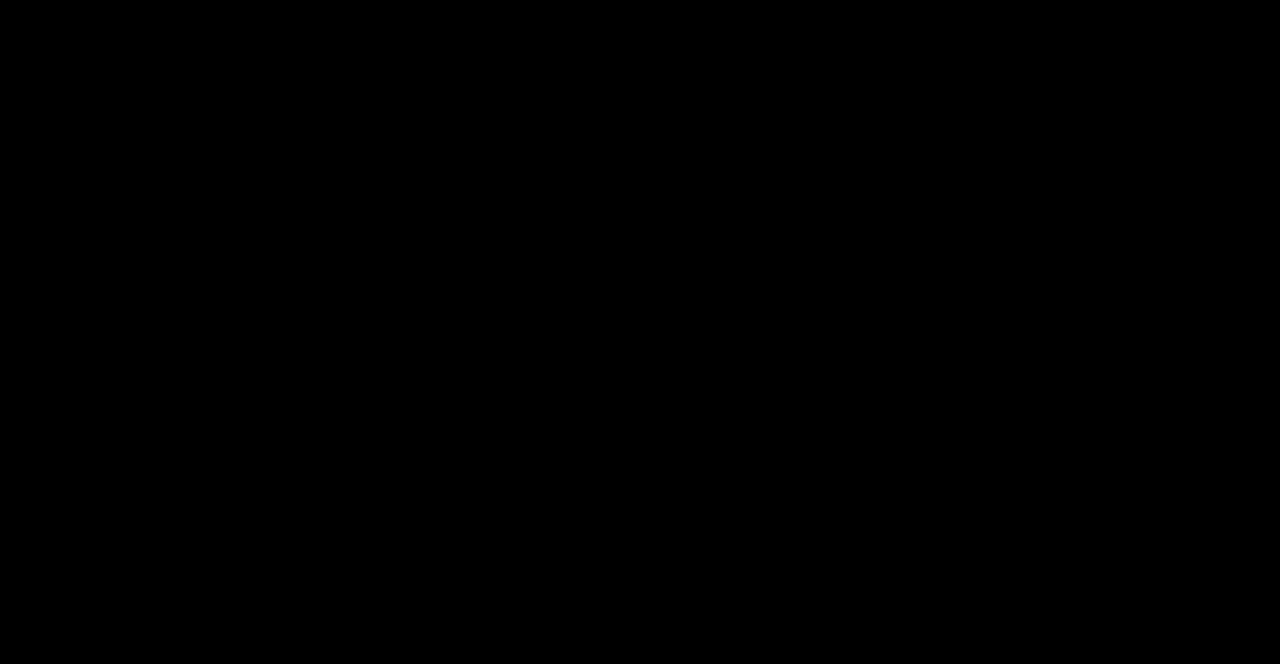
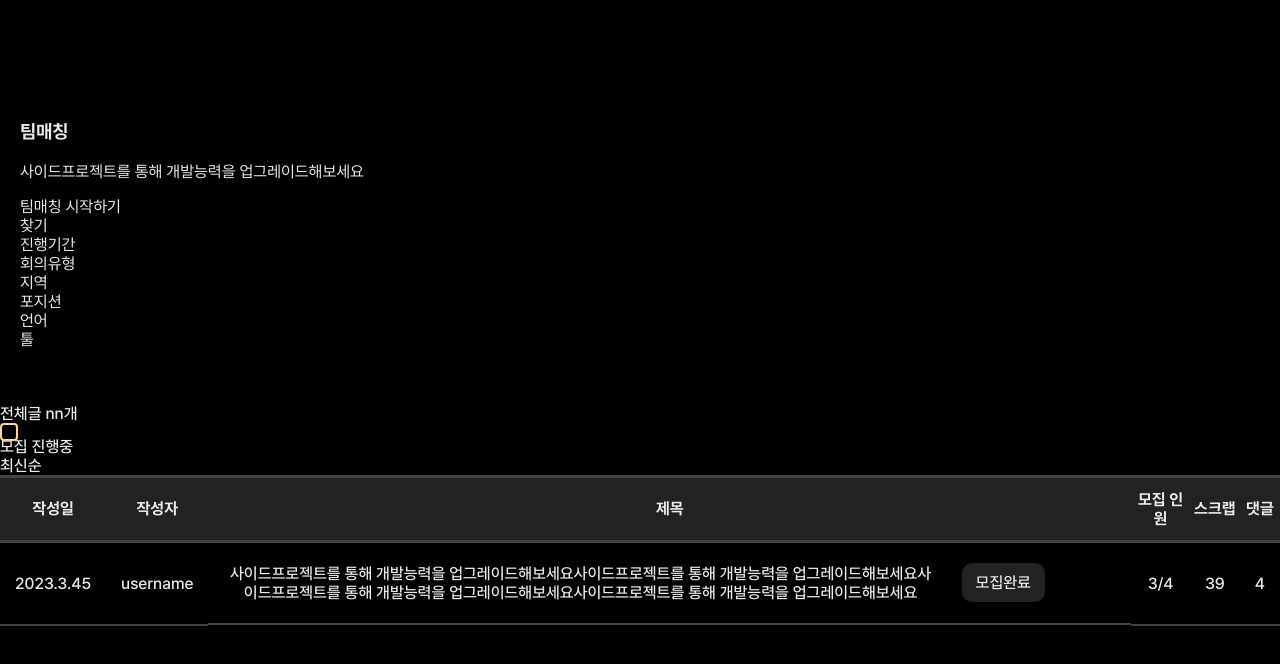
Before and after one commit to gnfnfnr/LetsGitIt, a React (Create React App) app in the folder src/main/resources/frontend/: page /matching in a window 1280 px wide. Before the commit this address had no page. Shown: the top 664 px of the page. Built offline with nearby package versions, Linux system fonts and the light colour scheme.

Commit message:
feat: match table

```diff
--- a/src/main/resources/frontend/src/App.tsx
+++ b/src/main/resources/frontend/src/App.tsx
@@ -7,6 +7,7 @@ import Messages from "./pages/mail/Messages";
 import Chatting from "./pages/mail/Chatting";
 import Received from "./pages/mail/Received";
 import Applications from "./pages/mail/Applications";
+import Matching from "./pages/Matching";
 
 function App() {
   return (
@@ -19,11 +20,9 @@ function App() {
           <Route path="/received/messages" element={<Messages />}>
             <Route path="/received/messages/:id" element={<Chatting />} />
           </Route>
-          <Route
-            path="/received/applications"
-            element={<Applications />}
-          ></Route>
+          <Route path="/received/applications" element={<Applications />} />
         </Route>
+        <Route path="/matching" element={<Matching />} />
       </Routes>
     </BrowserRouter>
   );
--- a/src/main/resources/frontend/src/pages/profile/SelectLanguage.tsx
+++ b/src/main/resources/frontend/src/components/SelectLanguage.tsx
@@ -1,7 +1,7 @@
 import React, { Dispatch, SetStateAction, useEffect, useState } from "react";
 import styled from "styled-components";
 import Select from "react-select";
-import languageData from "../../resource/languageData.json";
+import languageData from "../resource/languageData.json";
 
 const CustomSelect = styled(Select)`
   & .select__control {
--- a/src/main/resources/frontend/src/pages/Home.tsx
+++ b/src/main/resources/frontend/src/pages/Home.tsx
@@ -28,6 +28,7 @@ export default function Home() {
         <NavList>
           <NavBtn onClick={() => navigate("/received/messages")}>쪽지</NavBtn>
           <NavBtn onClick={() => navigate("/mypage/edit")}>프로필 수정</NavBtn>
+          <NavBtn onClick={() => navigate("/matching")}>팀매칭</NavBtn>
           <li>
             <NavBtn>
               <span onClick={() => setShowNotice(true)}>알림</span>
--- /dev/null
+++ b/src/main/resources/frontend/src/pages/Matching.tsx
@@ -0,0 +1,158 @@
+import React from "react";
+import SelectLanguage from "../components/SelectLanguage";
+import CheckButton from "../components/CheckButton";
+import styled from "styled-components";
+
+const MatchingHeader = styled.header`
+  max-width: var(--width-max);
+  margin: 120px auto 55px;
+  padding: 0 20px;
+  color: var(--color-sub-1);
+`;
+
+const MatchingMain = styled.main`
+  color: var(--color-sub-1);
+  max-width: var(--width-max);
+  margin: 30px auto 0;
+  font-weight: 500;
+`;
+
+const MatchingTable = styled.table`
+  width: 100%;
+  border-collapse: collapse;
+`;
+
+const TableHeader = styled.thead`
+  background: #222222;
+  border-top: 3px solid #444444;
+  border-bottom: 3px solid #444444;
+
+  & th {
+    height: 60px;
+  }
+`;
+
+const TableBody = styled.tbody`
+  & td {
+    border-bottom: 2px solid #444444;
+    text-align: center;
+    height: 80px;
+    padding: 0 15px;
+  }
+`;
+
+const BodyUser = styled.td`
+  display: flex;
+  align-items: center;
+  & > img {
+    width: 44px;
+    height: 44px;
+  }
+`;
+
+const BodyTitle = styled.td`
+  display: flex;
+  align-items: center;
+  gap: 24px;
+  & > p {
+    max-width: 80%;
+  }
+
+  & > span {
+    padding: 10px 14px;
+    background: #222222;
+    border-radius: 10px;
+  }
+`;
+
+export default function Matching() {
+  const sort = ["진행기간", "회의유형", "지역", "포지션", "언어", "툴"];
+  return (
+    <>
+      <MatchingHeader>
+        <div>
+          <h3>팀매칭</h3>
+          <p>사이드프로젝트를 통해 개발능력을 업그레이드해보세요</p>
+          <div>팀매칭 시작하기</div>
+        </div>
+        <div>찾기</div>
+        <div>
+          {sort.map((field) => (
+            <div key={field}>{field}</div>
+          ))}
+        </div>
+      </MatchingHeader>
+      <MatchingMain>
+        <div>
+          <span>전체글 nn개</span>
+          <div>
+            <CheckButton check={false} />
+            모집 진행중
+          </div>
+          <div>최신순</div>
+        </div>
+
+        <MatchingTable>
+          <TableHeader>
+            <tr>
+              <th>작성일</th>
+              <th>작성자</th>
+              <th>제목</th>
+              <th>모집 인원</th>
+              <th>스크랩</th>
+              <th>댓글</th>
+            </tr>
+          </TableHeader>
+          <TableBody>
+            <tr>
+              <td>2023.3.45</td>
+              <td>
+                <img />
+                <span>username</span>
+              </td>
+              <BodyTitle>
+                <p>
+                  사이드프로젝트를 통해 개발능력을
+                  업그레이드해보세요사이드프로젝트를 통해 개발능력을
+                  업그레이드해보세요사이드프로젝트를 통해 개발능력을
+                  업그레이드해보세요사이드프로젝트를 통해 개발능력을
+                  업그레이드해보세요
+                </p>
+                <span>모집완료</span>
+              </BodyTitle>
+
+              <td>3/4</td>
+              <td>39</td>
+              <td>4</td>
+            </tr>
+          </TableBody>
+        </MatchingTable>
+        {/* <ul>
+          <li>
+            <span>작성일</span>
+            <span>작성자</span>
+            <span>제목</span>
+            <span>모집 인원</span>
+            <span>스크랩</span>
+            <span>댓글</span>
+          </li>
+          <li>
+            <span>2023.3.45</span>
+            <span>username</span>
+            <span>
+              사이드프로젝트를 통해 개발능력을
+              업그레이드해보세요사이드프로젝트를 통해 개발능력을
+              업그레이드해보세요사이드프로젝트를 통해 개발능력을
+              업그레이드해보세요사이드프로젝트를 통해 개발능력을
+              업그레이드해보세요
+            </span>
+            <span>모집완료</span>
+            <span>3/4</span>
+            <span>39</span>
+            <span>4</span>
+          </li>
+        </ul> */}
+      </MatchingMain>
+    </>
+  );
+}
--- a/src/main/resources/frontend/src/pages/profile/EditProfile.tsx
+++ b/src/main/resources/frontend/src/pages/profile/EditProfile.tsx
@@ -2,7 +2,7 @@ import React, { useEffect, useRef, useState } from "react";
 import styled from "styled-components";
 import Select from "react-select";
 import regionData from "../../resource/regionData.json";
-import SelectLanguage from "./SelectLanguage";
+import SelectLanguage from "../../components/SelectLanguage";
 
 const EditProfileBox = styled.div`
   max-width: 1280px;
```
Also changed, not shown: src/main/resources/frontend/src/components/SelectRegion.tsx (added, +7 -0 lines).
